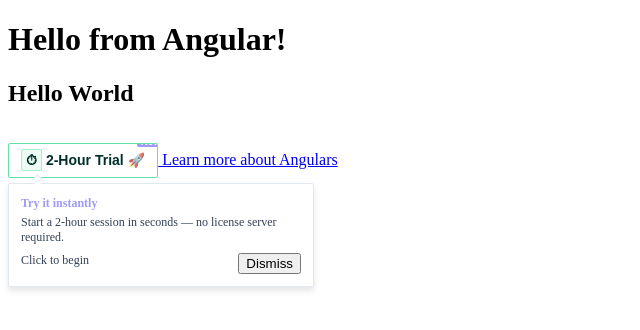
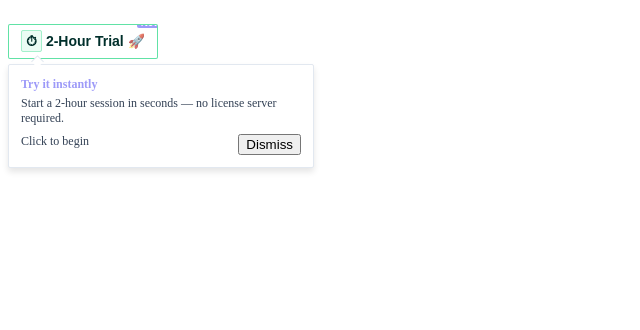
Before and after one commit to rkrishnaanoutlook/angular-animations, an Angular app: page / in a window 1280 px wide. Shown: the top 330 px of the page, without its empty margins (0-640 px from the left). Built offline with nearby package versions, Linux system fonts and the light colour scheme.

Commit message:
chore: remove default greetings

```diff
--- a/src/hello-world.component.html
+++ b/src/hello-world.component.html
@@ -1,5 +1,3 @@
-<h2 class="fade-in">Hello World</h2>
-
 <div class="trial-wrapper">
   <button class="trial-btn" (click)="triggerSparkle($event)">
     <span class="badge">New</span>
--- a/src/main.ts
+++ b/src/main.ts
@@ -8,15 +8,10 @@
   standalone: true,
   imports: [HelloWorldComponent],
   template: `
-    <h1>Hello from {{ name }}!</h1>
     <app-hello-world></app-hello-world>
-    <a target="_blank" href="https://angular.dev/overview">
-      Learn more about Angulars
-    </a>
   `,
 })
 export class App {
-  name = 'Angular';
 }
 
 bootstrapApplication(App);
```
